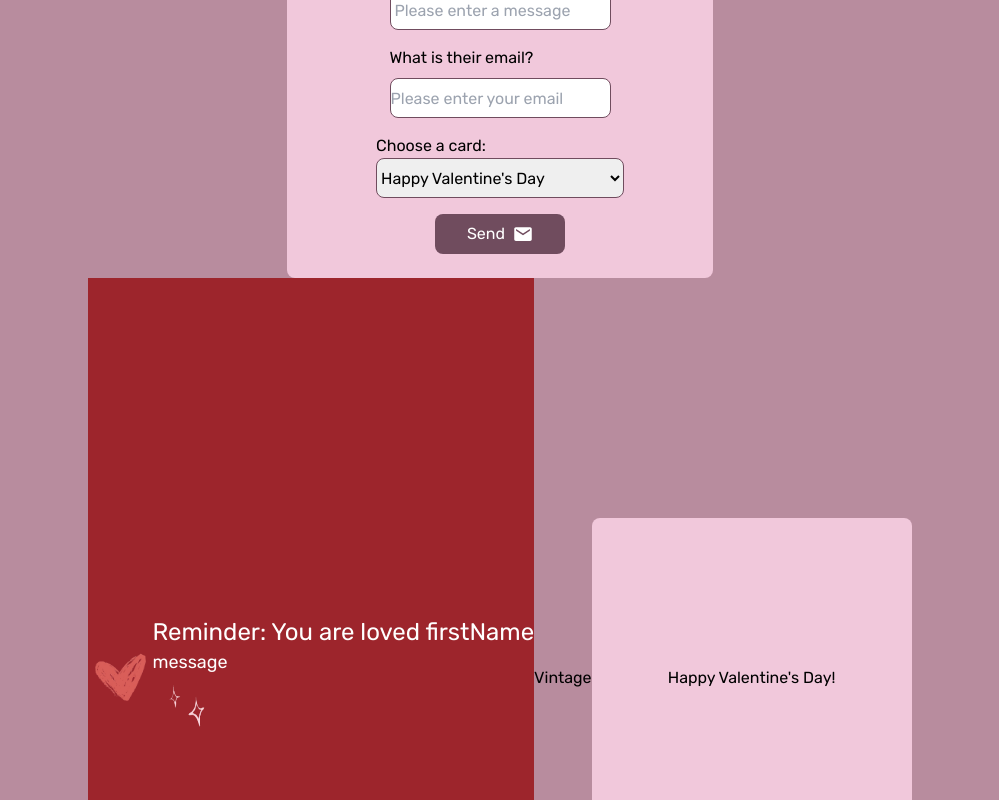
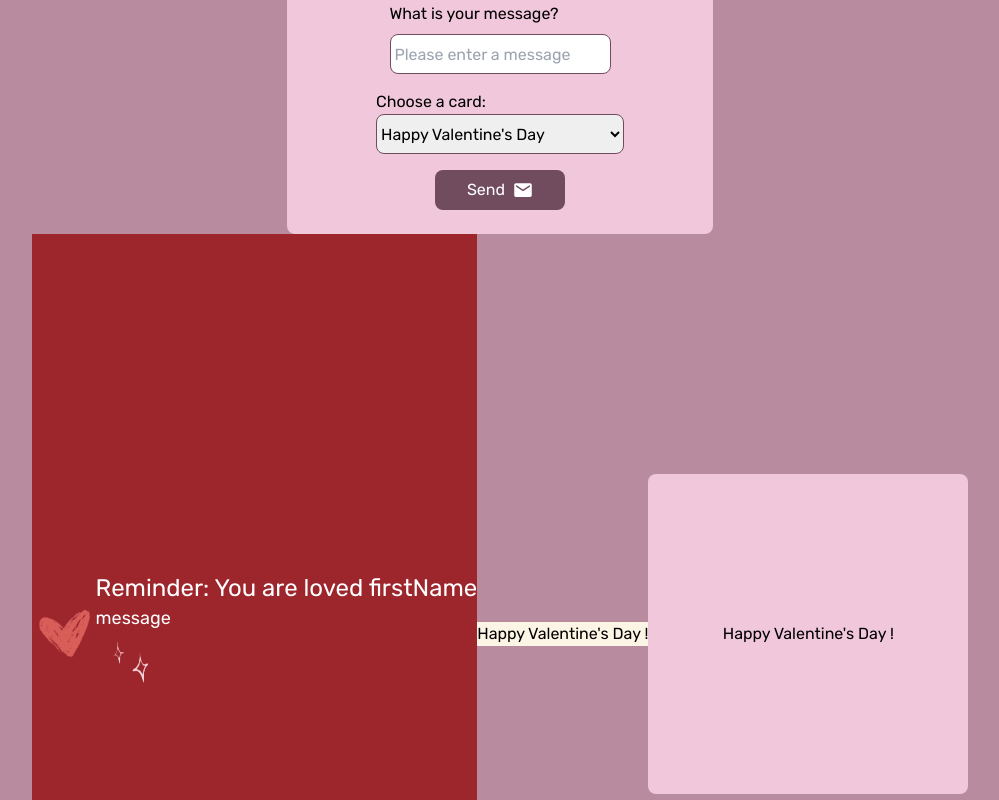
Before and after one commit to lavollmer/valentines-card, a React (Vite) app: page / in a window 1280 px wide. Both pictures are taken after a click on the button "Card Selection Options". Shown: the top 800 px of the page, without its empty margins (140-1139 px from the left). Built offline with nearby package versions, Linux system fonts and the light colour scheme.

Commit message:
debugging typescript documentation on the components

```diff
--- a/src/App.tsx
+++ b/src/App.tsx
@@ -11,11 +11,13 @@ import ValentinesCard from "./components/ValentinesCard";
 import Vintage from "./components/Vintage";
 import Preview from "./components/Preview";
 
+
 function App() {
   const [message, setMessage] = useState();
   const [firstName, setFirstName] = useState();
-  const [email, setEmail] = useState();
+  // const [email, setEmail] = useState();
   const [card, setCard] = useState();
+  const [selectedCard, setSelectedCard] = useState();
   const [showCard, setShowCard] = useState(false);
   const [showPreview, setShowPreview] = useState(false);
 
@@ -24,11 +26,12 @@ function App() {
     console.log(`Message: ${message} | Name: ${firstName}`);
     setMessage(message);
     setFirstName(firstName);
-    setEmail(email);
+    // setEmail(email);
     setCard(card);
+    setSelectedCard(card);
   };
 
-  const handleCard = (selectedCard : string) => {
+  const handleCard = () => {
     setCard(selectedCard);
     setShowCard(true);
   };
@@ -36,6 +39,7 @@ function App() {
   const handlePreview = (e: React.FormEvent) => {
     window.location.reload();
     setShowPreview(true);
+    e.preventDefault();
   };
 
   return (
@@ -82,7 +86,7 @@ function App() {
                 onChange={(e) => setMessage(e.target.value)}
               />
             </div>
-            <div className="flex flex-col justify-start space-y-2">
+            {/* <div className="flex flex-col justify-start space-y-2">
               <h1> What is their email?</h1>
               <input
                 value={email}
@@ -90,19 +94,21 @@ function App() {
                 className="h-10 border border-eggplant rounded-lg"
                 onChange={(e) => setEmail(e.target.value)}
               />
-            </div>
+            </div> */}
             <div>
               <h1>Choose a card:</h1>
               <select className="h-10 border border-eggplant rounded-lg">
-                <option value={card}>Happy Valentine's Day</option>
-                <option value={card}>Reminder:You Are Loved</option>
-                <option value={card}>Vintage Happy Valentine's Day</option>
+                <option value="Valentines">Happy Valentine's Day</option>
+                <option value="YouAreLoved">Reminder: You Are Loved</option>
+                <option value="Vintage">
+                  Vintage Happy Valentine's Day
+                </option>
               </select>
             </div>
             <button
               className="flex flex-row items-center justify-center space-x-2 px-8 py-2 bg-eggplant rounded-lg text-white hover:bg-greenCadet"
               type="submit"
-              onClick={()=> handleCard(card)}
+              onClick={() => handleCard()}
             >
               <p>Send</p>
               <IoMdMail className="text-xl" />
@@ -111,9 +117,15 @@ function App() {
         </div>
         <div>{showPreview && <Preview />}</div>
         <div>
-          {showCard && card === "YouAreLoved" && <YouAreLoved firstName="firstName" message="message" />}
-          {showCard && card === "Vintage" && <Vintage />}
-          {showCard && card === "ValentinesCard" && <ValentinesCard />}
+          {showCard && selectedCard === "YouAreLoved" && (
+            <YouAreLoved firstName="firstName" message="message" />
+          )}
+          {showCard && selectedCard === "Vintage" && (
+            <Vintage firstName="firstName" message="message" />
+          )}
+          {showCard && selectedCard === "ValentinesCard" && (
+            <ValentinesCard firstName="firstName" message="message" />
+          )}
           <Footer />
         </div>
       </div>
--- a/src/components/ValentinesCard.tsx
+++ b/src/components/ValentinesCard.tsx
@@ -1,6 +1,11 @@
 import { motion } from "framer-motion";
 
-function ValentinesCard() {
+interface Props {
+  firstName: string;
+  message: string;
+}
+
+const ValentinesCard:React.FC<Props> = ({ firstName, message }) => {
   return (
     <>
       <div className="bg-mauvePink h-screen flex justify-center items-center">
@@ -10,7 +15,10 @@ function ValentinesCard() {
           className="w-80 h-80 bg-fairytalePink rounded-lg"
         >
           <div className="flex flex-col items-center justify-center h-full">
-            <h1>Happy Valentine's Day!</h1>
+            <h1>Happy Valentine's Day {firstName}!</h1>
+          </div>
+          <div>
+            {message}
           </div>
         </motion.div>
       </div>
--- a/src/components/Vintage.tsx
+++ b/src/components/Vintage.tsx
@@ -1,7 +1,15 @@
-const Vintage = () => {
-  return (
-    <div>Vintage</div>
-  )
+interface Props {
+  firstName: string;
+  message: string;
 }
 
-export default Vintage
+const Vintage: React.FC<Props> = ({ firstName, message }) => {
+  return (
+    <div className="bg-parchment">
+      <h1>Happy Valentine's Day {firstName}!</h1>
+      <h1>{message}</h1>
+    </div>
+  );
+};
+
+export default Vintage;
--- a/tailwind.config.js
+++ b/tailwind.config.js
@@ -14,6 +14,7 @@ export default {
         greenDark: "#558b6e",
         stone: "#fafaf9",
         cherryRed: "#9d252c",
+        parchment: "#fcf5e5",
       },
     },
     plugins: [],
```
